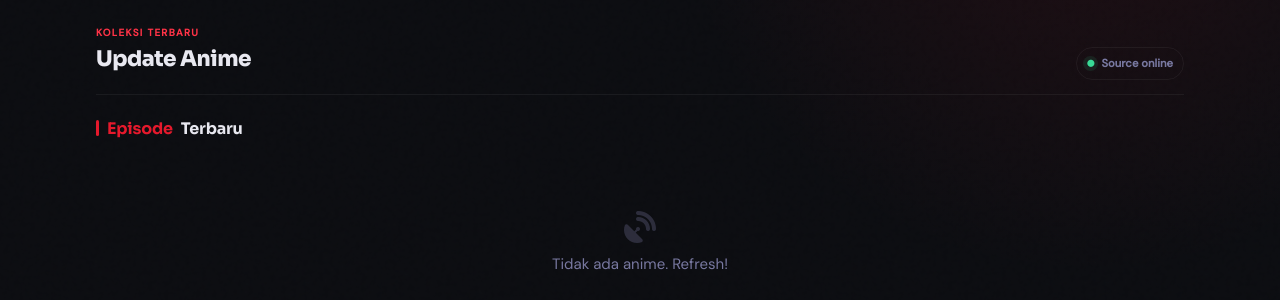
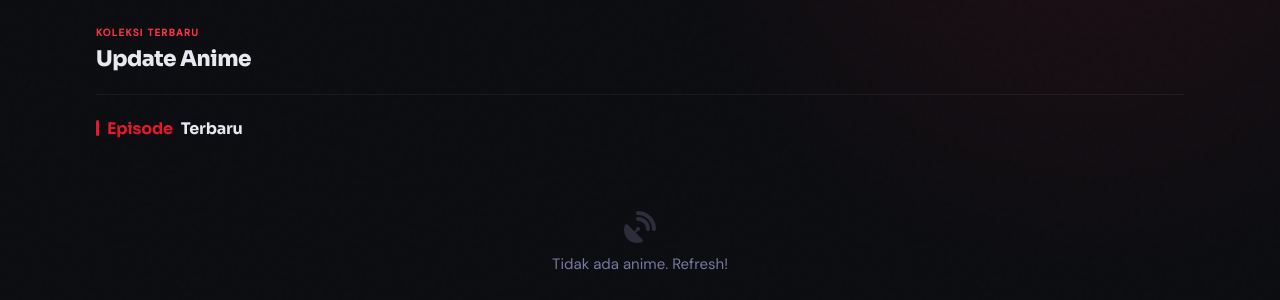
Before and after one commit to KimTaehyung666/kitanime, a Flask app: page / in a window 1280 px wide. Shown: the part 64-364 px from the top of the page. Run offline with Flask 3, Linux system fonts and the light colour scheme; data that the repository does not hold is empty.

Commit message:
Clean up status badge and fix search theme

```diff
--- a/templates/base.html
+++ b/templates/base.html
@@ -485,13 +485,15 @@
     .sform{max-width:390px;margin-left:8px;}
     .sinp{height:39px;border-radius:20px;padding-left:36px;background:rgba(28,30,39,.8);}
     .sform i{left:15px;}
+    body.light .sinp{background:#fff;color:#0c0d18;border-color:rgba(0,0,0,.12);}
+    body.light .sinp::placeholder{color:#777892;}
+    body.light .sform i{color:#686a86;}
+    body.light .sinp:focus{background:#fff;border-color:var(--red);box-shadow:0 0 0 3px rgba(229,25,44,.1);}
     .tbtn{width:38px;height:38px;border-radius:50%;}
     .pwrap{max-width:1120px;padding:26px 16px 64px;}
     .content-head{display:flex;align-items:end;justify-content:space-between;gap:16px;margin:0 0 18px;padding-bottom:14px;border-bottom:1px solid var(--bdr);}
     .eyebrow{color:var(--red2);font-size:.62rem;font-weight:800;letter-spacing:1.3px;text-transform:uppercase;margin-bottom:5px;}
     .content-head h1{font-family:'Sora',sans-serif;font-size:1.35rem;line-height:1.2;letter-spacing:-.5px;font-weight:800;}
-    .live-pill{display:inline-flex;align-items:center;gap:7px;color:var(--sub);font-size:.7rem;font-weight:600;border:1px solid var(--bdr);border-radius:20px;padding:7px 10px;white-space:nowrap;}
-    .live-pill i{color:#39d996;font-size:.45rem;box-shadow:0 0 0 4px rgba(57,217,150,.1);border-radius:50%;}
     .shd{margin-top:24px!important;margin-bottom:13px;}
     .shd h2{font-size:1rem;}
     .cgrid{grid-template-columns:repeat(3,minmax(0,1fr));gap:8px;}
@@ -509,7 +511,6 @@
     @media(min-width:520px){.cgrid{grid-template-columns:repeat(4,minmax(0,1fr));}}
     @media(min-width:760px){.cgrid{grid-template-columns:repeat(5,minmax(0,1fr));gap:10px;}}
     @media(min-width:1050px){.cgrid{grid-template-columns:repeat(6,minmax(0,1fr));}}
-    @media(max-width:479px){.topbar-inner{gap:8px}.brand{font-size:1.08rem}.sform{margin-left:0}.pwrap{padding-top:20px}.content-head h1{font-size:1.15rem}.live-pill{padding:6px 8px}.live-pill span{display:none}}
     </style>
     {% block extra_css %}{% endblock %}
 </head>
--- a/templates/index.html
+++ b/templates/index.html
@@ -6,7 +6,6 @@
         <div class="eyebrow">Koleksi terbaru</div>
         <h1>Update Anime</h1>
     </div>
-    <div class="live-pill"><i class="fas fa-circle"></i><span>Source online</span></div>
 </div>
 
 <!-- UPDATE TERBARU -->
```
